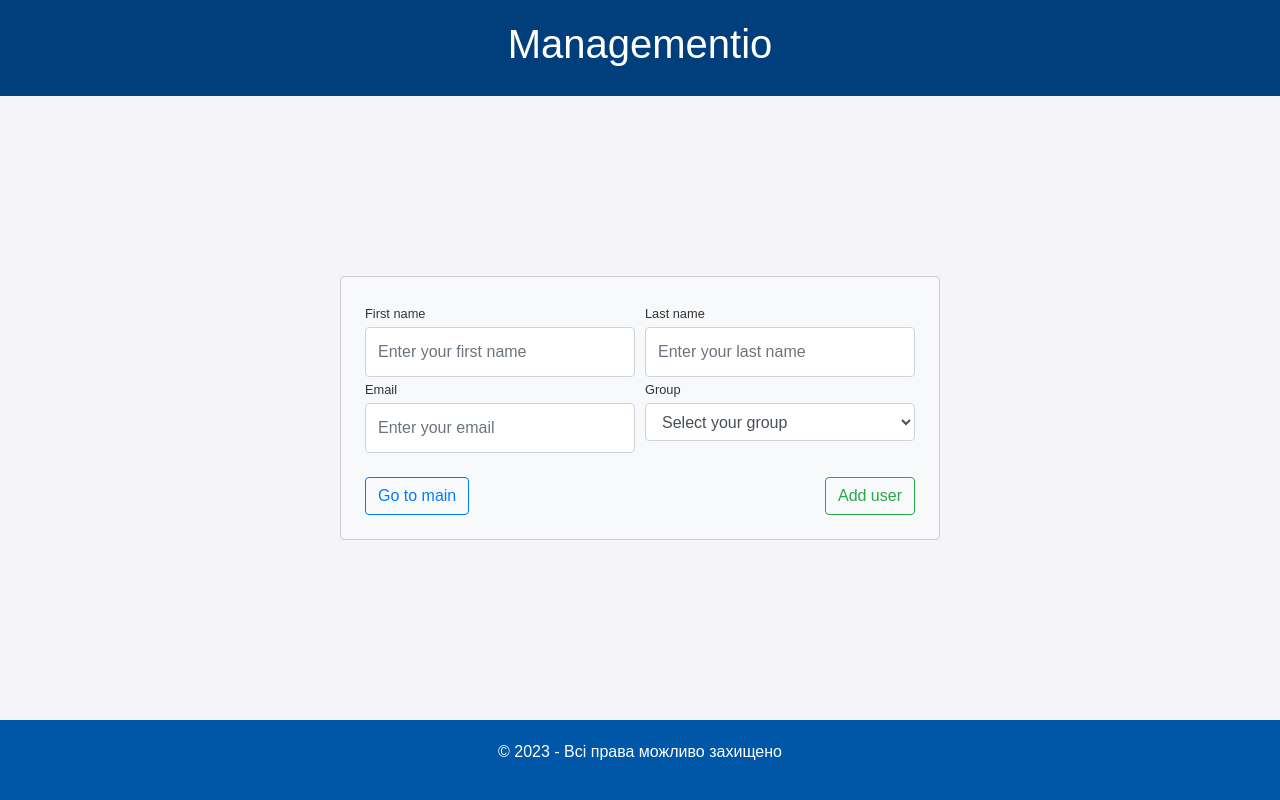
After one commit to BuildDear/ManagementSystem, a Django app: page /main/user/add/ in a window 1280 px wide. The commit adds this page. Run offline with Django 4.2, Linux system fonts and the light colour scheme; some libraries are stand-ins or nearby versions.

Commit message:
add user logic

```diff
--- /dev/null
+++ b/apps/user/forms.py
@@ -0,0 +1,22 @@
+from django import forms
+from .models import User, Group
+
+
+class UserForm(forms.ModelForm):
+    group = forms.ModelChoiceField(
+        queryset=Group.objects.all(),
+        widget=forms.Select(attrs={'class': 'form-control'}),
+        required=False,
+        empty_label="Select your group"
+    )
+
+    class Meta:
+        model = User
+        fields = ['first_name', 'last_name', 'email', 'group', 'created']
+        exclude = ['created']
+        widgets = {
+            'first_name': forms.TextInput(attrs={'class': 'form-control py-4', 'placeholder': 'Enter your first name'}),
+            'last_name': forms.TextInput(attrs={'class': 'form-control py-4', 'placeholder': 'Enter your last name'}),
+            'email': forms.EmailInput(
+                attrs={'class': 'form-control py-4', 'placeholder': 'Enter your email'}),
+        }
--- a/apps/user/models.py
+++ b/apps/user/models.py
@@ -1,4 +1,5 @@
 from django.db import models
+from django.forms import forms
 
 
 class Group(models.Model):
--- a/apps/user/static/styles.css
+++ b/apps/user/static/styles.css
@@ -114,19 +114,10 @@ main {
     border-bottom: 1px solid #e0e0e0; /* горизонтальна лінія між елементами */
 }
 
-.back-button {
-    margin-top: 20px; /* верхній відступ для кнопки */
-    padding: 10px 20px; /* відступи навколо тексту кнопки */
-    background-color: #0073e6; /* синій колір кнопки */
-    border: none;
-    border-radius: 20px; /* закруглені кути кнопки */
-    color: #fff; /* білий колір тексту */
-    cursor: pointer;
-    transition: background-color 0.3s; /* плавний перехід для фонового кольору */
-}
-
-.back-button:hover {
-    background-color: #005bb5; /* трохи темніший синій колір при наведенні */
+.form-control:focus {
+    box-shadow: 0 0 5px rgba(0, 123, 255, 0.5);
+    border-color: #007bff;
+    transition: box-shadow 0.3s ease-in-out, border-color 0.3s ease-in-out;
 }
 
 /*user_list*/
--- a/apps/user/urls.py
+++ b/apps/user/urls.py
@@ -3,6 +3,7 @@ from . import views
 
 urlpatterns = [
     path('', views.main_page, name='main_page'),
-    path('users/', views.users_list, name='users_list'),
-    path('groups/', views.groups_list, name='groups_list'),
+    path('user/list/', views.user_list_page, name='user_list_page'),
+    path('group/list/', views.group_list_page, name='group_list_page'),
+    path('user/add/', views.user_add_page, name='user_add_page'),
 ]
--- a/apps/user/views.py
+++ b/apps/user/views.py
@@ -1,20 +1,40 @@
-from django.shortcuts import render
+from django.contrib import messages
+
+from django.shortcuts import render, redirect
+
+from .forms import UserForm
 from .models import User, Group
+
+
+def first_page(request):
+    return render(request, 'first.html')
 
 
 def main_page(request):
     return render(request, 'main.html')
 
 
-def first_page(request):
-    return render(request, 'first.html')
-
-
-def users_list(request):
+def user_list_page(request):
     users = User.objects.all()
     return render(request, 'users_list.html', {'users': users})
 
 
-def groups_list(request):
+def group_list_page(request):
     groups = Group.objects.all()
     return render(request, 'groups_list.html', {'groups': groups})
+
+
+def user_add_page(request):
+    if request.method == "POST":
+        form = UserForm(request.POST)
+        if form.is_valid():
+            email = form.cleaned_data['email']
+            if User.objects.filter(email=email).exists():
+                messages.error(request, 'User with this email already exists.')
+            else:
+                form.save()
+                return redirect('users_list.html')
+    else:
+        form = UserForm()
+
+    return render(request, 'add_user.html', {'form': form} )
--- a/management/urls.py
+++ b/management/urls.py
@@ -8,5 +8,4 @@ urlpatterns = [
     path('', first_page, name='first_page'),
     path('admin/', admin.site.urls),
     path('main/', include(urls), name='main_page')
-
 ]
--- /dev/null
+++ b/templates/add_user.html
@@ -0,0 +1,43 @@
+{% extends "base.html" %}
+
+{% block content %}
+
+<div class="d-flex align-items-center justify-content-center" style="height: 100vh;">
+    <div class="container rounded p-4 d-flex flex-column justify-content-between" style="border: 1px solid #ccc; max-width: 600px; background-color: #f8f9fa;">
+
+        <form method="post" action="{% url 'user_add_page' %}">
+            {% csrf_token %}
+
+            <div class="form-row">
+                <div class="col-md-6">
+                    <label class="small mb-1" for="{{ form.first_name.id_for_label }}">First name</label>
+                    {{ form.first_name }}
+                </div>
+                <div class="col-md-6">
+                    <label class="small mb-1" for="{{ form.last_name.id_for_label }}">Last name</label>
+                    {{ form.last_name }}
+                </div>
+            </div>
+
+            <div class="form-row">
+                <div class="col-md-6">
+                    <label class="small mb-1" for="{{ form.email.id_for_label }}">Email</label>
+                    {{ form.email }}
+                </div>
+                <div class="col-md-6">
+                    <label class="small mb-1" for="{{ form.group.id_for_label }}">Group</label>
+                    {{ form.group }}
+                </div>
+            </div>
+
+          <div class="d-flex justify-content-between mt-4">
+              <a href="{% url 'main_page' %}" class="btn btn-outline-primary">Go to main</a>
+              <button type="submit" class="btn btn-outline-success">Add user</button>
+          </div>
+
+        </form>
+
+    </div>
+</div>
+
+{% endblock %}
--- a/templates/base.html
+++ b/templates/base.html
@@ -6,6 +6,7 @@
     <meta charset="UTF-8">
     <meta name="viewport" content="width=device-width, initial-scale=1.0">
     <title>MarikWebsite</title>
+    <link rel="stylesheet" href="https://maxcdn.bootstrapcdn.com/bootstrap/4.5.2/css/bootstrap.min.css">
     <link rel="stylesheet" href="{% static 'styles.css' %}">
 </head>
 <body>
@@ -13,11 +14,21 @@
         <h1>Managementio</h1>
     </header>
 
+    {% if messages %}
+        <div class="messages">
+            {% for message in messages %}
+                <div{% if message.tags %} class="{{ message.tags }}"{% endif %}>{{ message }}</div>
+            {% endfor %}
+        </div>
+    {% endif %}
+
     {% block content %}{% endblock %}
 
     <footer>
         <p>&copy; 2023 - Всі права можливо захищено</p>
     </footer>
-
+    <script src="https://ajax.googleapis.com/ajax/libs/jquery/3.5.1/jquery.min.js"></script>
+    <script src="https://cdnjs.cloudflare.com/ajax/libs/popper.js/1.16.0/umd/popper.min.js"></script>
+    <script src="https://maxcdn.bootstrapcdn.com/bootstrap/4.5.2/js/bootstrap.min.js"></script>
 </body>
 </html>
--- a/templates/groups_list.html
+++ b/templates/groups_list.html
@@ -9,7 +9,8 @@
                 <li>{{ user.username }} - {{ user.email }}</li>
             {% endfor %}
         </ul>
-        <button onclick="location.href='{% url 'main_page' %}'" class="back-button">На головну</button>
+        <button onclick="location.href='{% url 'main_page' %}'" class="btn btn-outline-danger">Back</button>
+        <button onclick="location.href='{% url 'main_page' %}'" class="btn btn-outline-success">Add group</button>
     </div>
 
 {% endblock %}
--- a/templates/main.html
+++ b/templates/main.html
@@ -4,8 +4,8 @@
 <div class="main-buttons-container">
 {#    <a href="{% url 'create_user' %}" class="rounded-button">Створити користувача</a>#}
 {#    <a href="{% url 'create_group' %}" class="rounded-button">Створити групу</a>#}
-    <button onclick="location.href='{% url 'users_list' %}'" class="rounded-button">Переглянути список всіх користувачів</button>
-    <button onclick="location.href='{% url 'groups_list' %}'" class="rounded-button">Переглянути список всіх груп</button>
+    <button onclick="location.href='{% url 'user_list_page' %}'" class="rounded-button">Переглянути список всіх користувачів</button>
+    <button onclick="location.href='{% url 'group_list_page' %}'" class="rounded-button">Переглянути список всіх груп</button>
 
 </div>
 {% endblock %}
--- a/templates/users_list.html
+++ b/templates/users_list.html
@@ -9,7 +9,8 @@
                 <li>{{ user.username }} - {{ user.email }}</li>
             {% endfor %}
         </ul>
-        <button onclick="location.href='{% url 'main_page' %}'" class="back-button">На головну</button>
+        <button onclick="location.href='{% url 'main_page' %}'" class="btn btn-outline-danger">Back</button>
+        <button onclick="location.href='{% url 'user_add_page' %}'" class="btn btn-outline-success">Add user</button>
     </div>
 
 {% endblock %}
```
